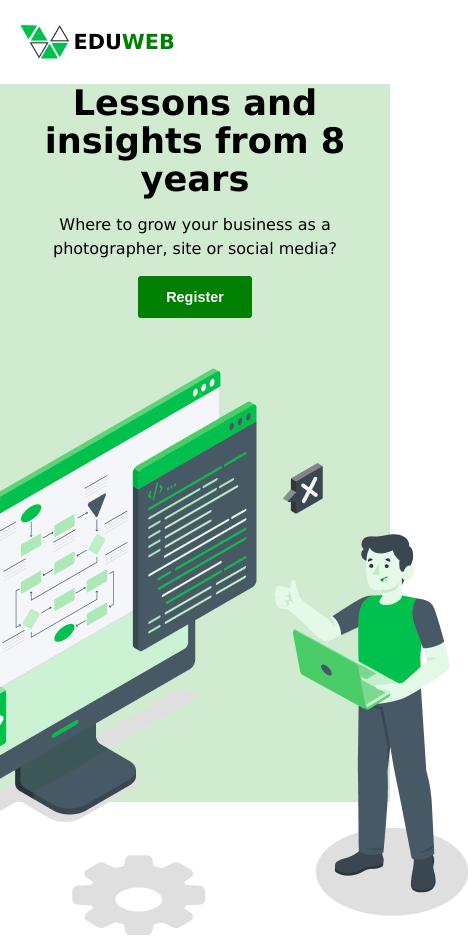
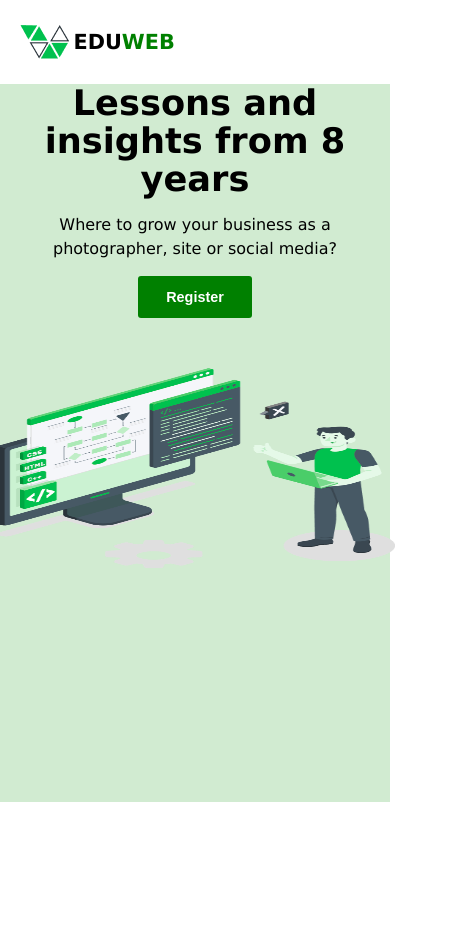
Before and after one commit to Hizmy-M/React-Projects, a React (Vite) app in the folder eduweb/: page / in a window 390 px wide. Shown: the whole page, 468 px wide, since content can reach past the window. After the commit the page ends 844 px from the top, so only its background shows below. Built offline with nearby package versions, Linux system fonts and the light colour scheme.

Commit message:
refactor: herosection responsive fixed

```diff
--- a/eduweb/src/HeroSection.jsx
+++ b/eduweb/src/HeroSection.jsx
@@ -10,7 +10,7 @@ export default function HeroSection() {
                     </div>
                 </div>
                 <div className="hero__image">
-                    <img src="/src/assets/image-01.png" alt="image-01" />
+                    <img src="/src/assets/image-01.png" alt="image-01" className="responsive" width="400" height="200" />
                 </div>
             </div>
         </main>
```
